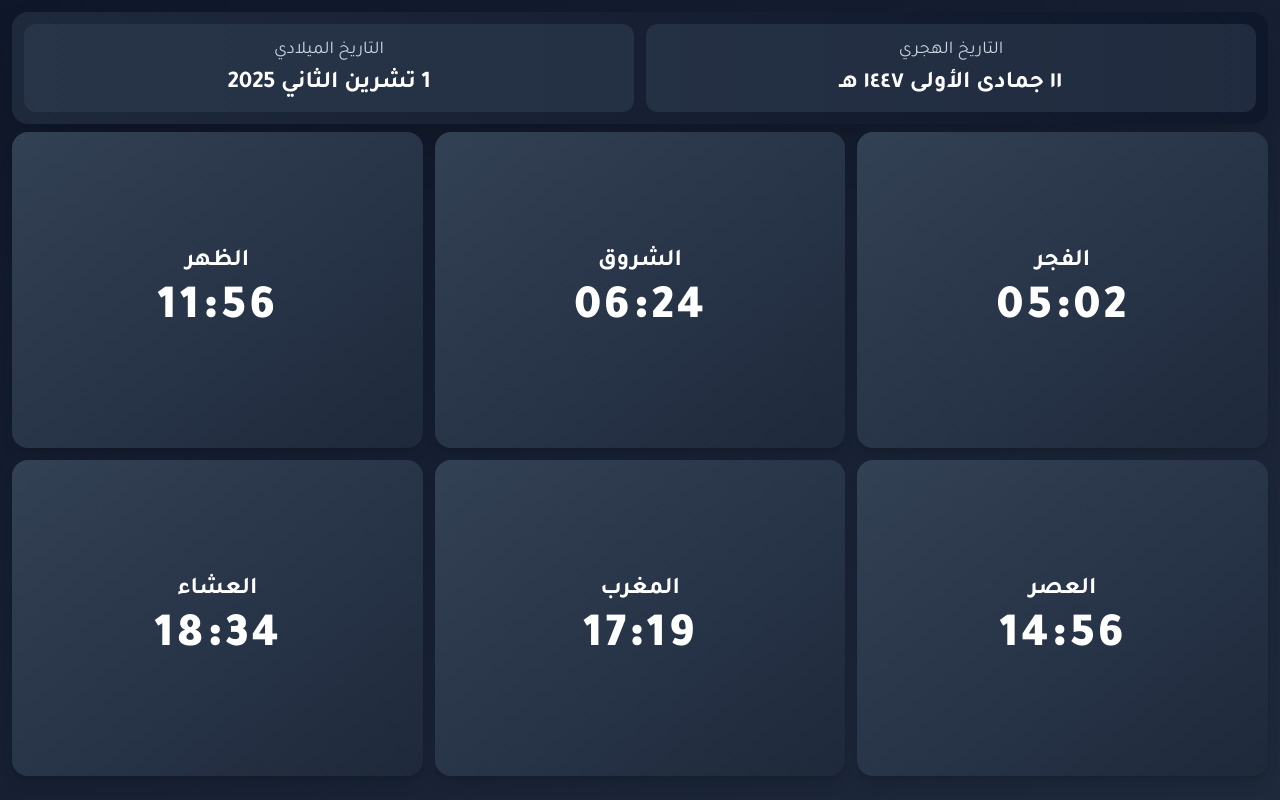
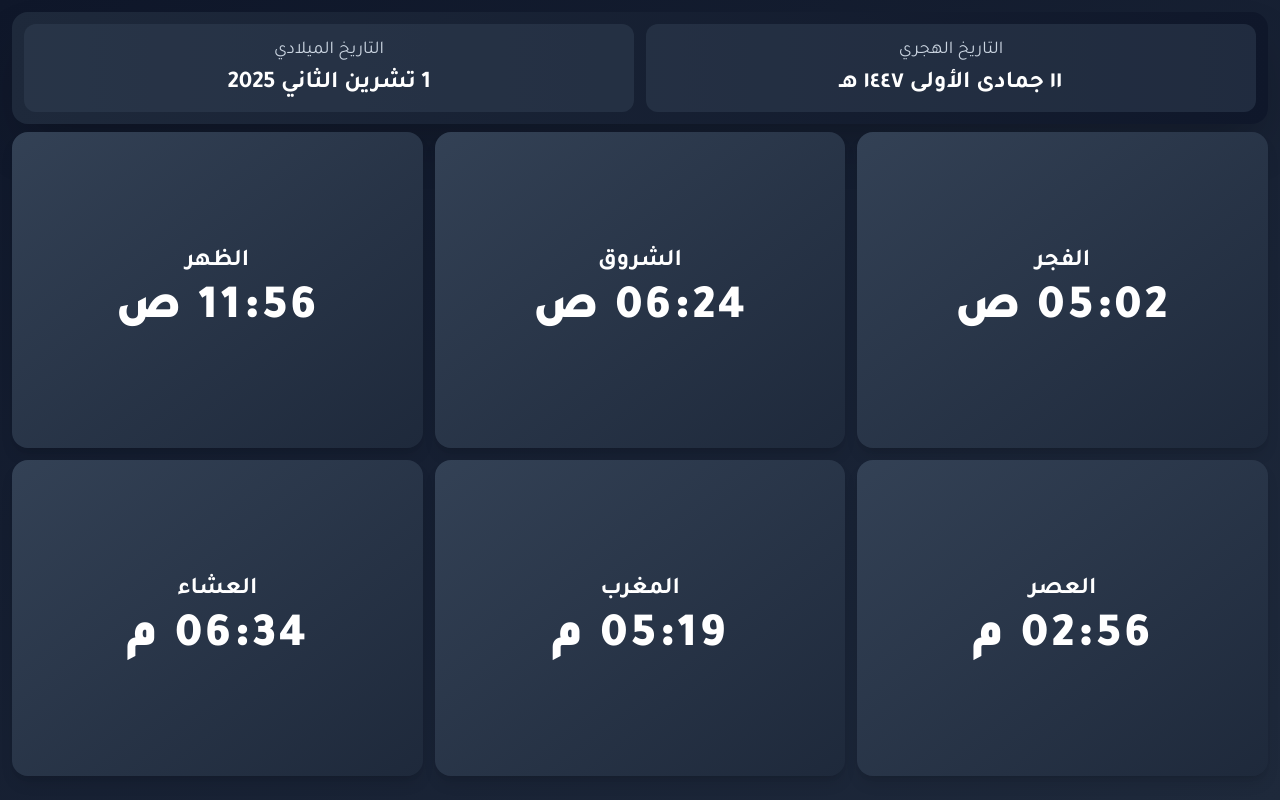
Before and after one commit to gbrw/prtime_tv, a React (Vite) app: page / in a window 1280 px wide. Built offline with nearby package versions, Linux system fonts and the light colour scheme.

Commit message:
تحويل عرض الأوقات إلى نظام 12 ساعة مع ص و م

```diff
--- a/src/App.tsx
+++ b/src/App.tsx
@@ -84,27 +84,42 @@ function App() {
     );
   }
 
-  // دالة لتحويل الوقت من 12 ساعة إلى 24 ساعة للعرض
-  const convertTo24Hour = (time: string, prayerName: PrayerName): string => {
+  // دالة لتحويل الوقت من 24 ساعة إلى 12 ساعة مع ص/م
+  const convertTo12Hour = (time: string, prayerName: PrayerName): string => {
     let [hours, minutes] = time.split(':').map(Number);
 
-    // تحويل العصر والمغرب والعشاء إلى نظام 24 ساعة
+    // تحويل العصر والمغرب والعشاء إلى نظام 24 ساعة أولاً
     if (prayerName === 'العصر' || prayerName === 'المغرب' || prayerName === 'العشاء') {
       if (hours < 12) {
         hours += 12;
       }
     }
 
-    return `${hours.toString().padStart(2, '0')}:${minutes.toString().padStart(2, '0')}`;
+    // تحويل من 24 ساعة إلى 12 ساعة للعرض
+    let period = 'ص'; // صباحاً
+    let displayHours = hours;
+
+    if (hours >= 12) {
+      period = 'م'; // مساءً
+      if (hours > 12) {
+        displayHours = hours - 12;
+      }
+    }
+
+    if (hours === 0) {
+      displayHours = 12;
+    }
+
+    return `${displayHours.toString().padStart(2, '0')}:${minutes.toString().padStart(2, '0')} ${period}`;
   };
 
   const prayers: Array<{ name: PrayerName; time: string }> = [
-    { name: 'الفجر', time: convertTo24Hour(todayPrayers.الفجر, 'الفجر') },
-    { name: 'الشروق', time: convertTo24Hour(todayPrayers.الشروق, 'الشروق') },
-    { name: 'الظهر', time: convertTo24Hour(todayPrayers.الظهر, 'الظهر') },
-    { name: 'العصر', time: convertTo24Hour(todayPrayers.العصر, 'العصر') },
-    { name: 'المغرب', time: convertTo24Hour(todayPrayers.المغرب, 'المغرب') },
-    { name: 'العشاء', time: convertTo24Hour(todayPrayers.العشاء, 'العشاء') },
+    { name: 'الفجر', time: convertTo12Hour(todayPrayers.الفجر, 'الفجر') },
+    { name: 'الشروق', time: convertTo12Hour(todayPrayers.الشروق, 'الشروق') },
+    { name: 'الظهر', time: convertTo12Hour(todayPrayers.الظهر, 'الظهر') },
+    { name: 'العصر', time: convertTo12Hour(todayPrayers.العصر, 'العصر') },
+    { name: 'المغرب', time: convertTo12Hour(todayPrayers.المغرب, 'المغرب') },
+    { name: 'العشاء', time: convertTo12Hour(todayPrayers.العشاء, 'العشاء') },
   ];
 
   return (
```
